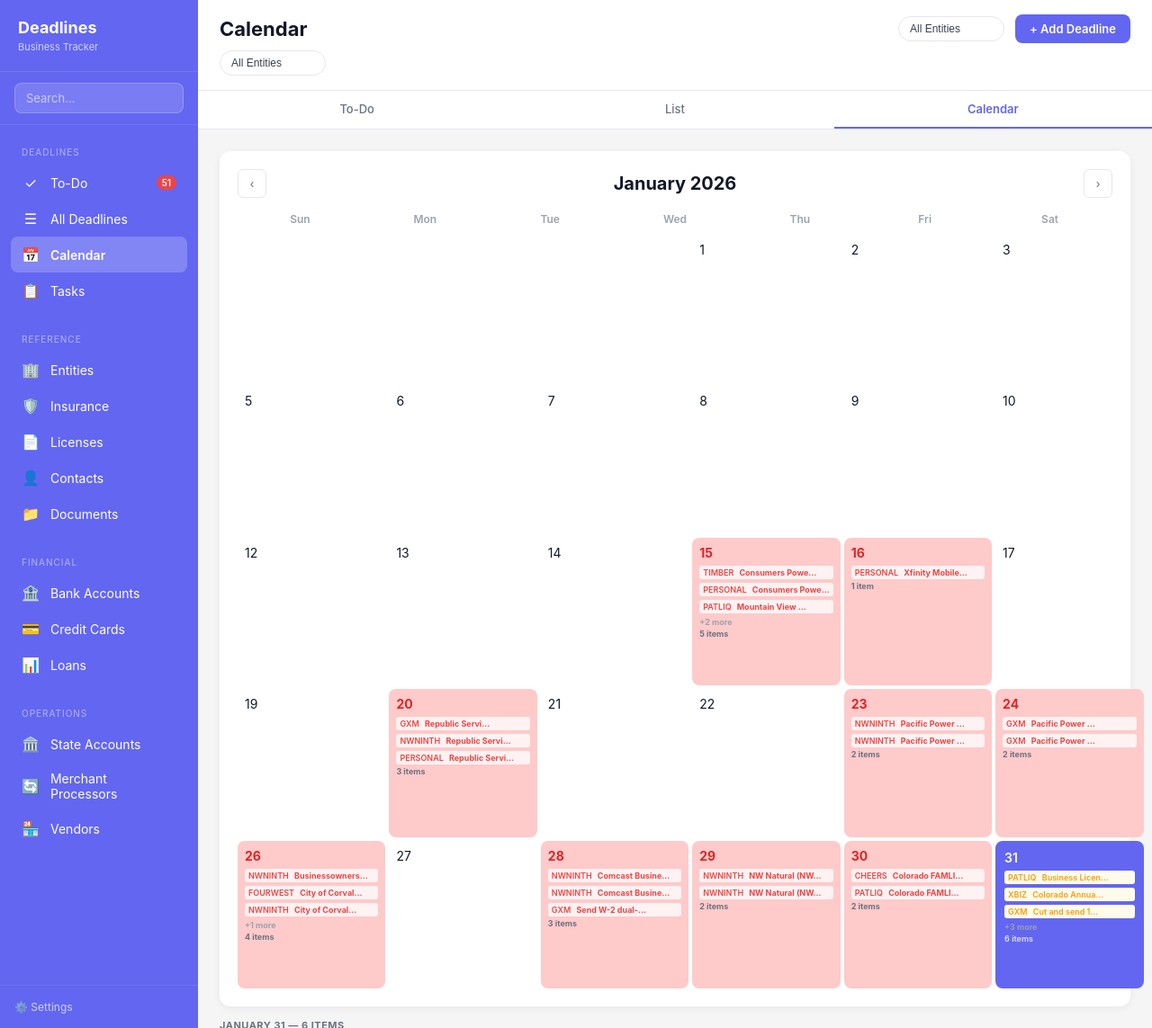
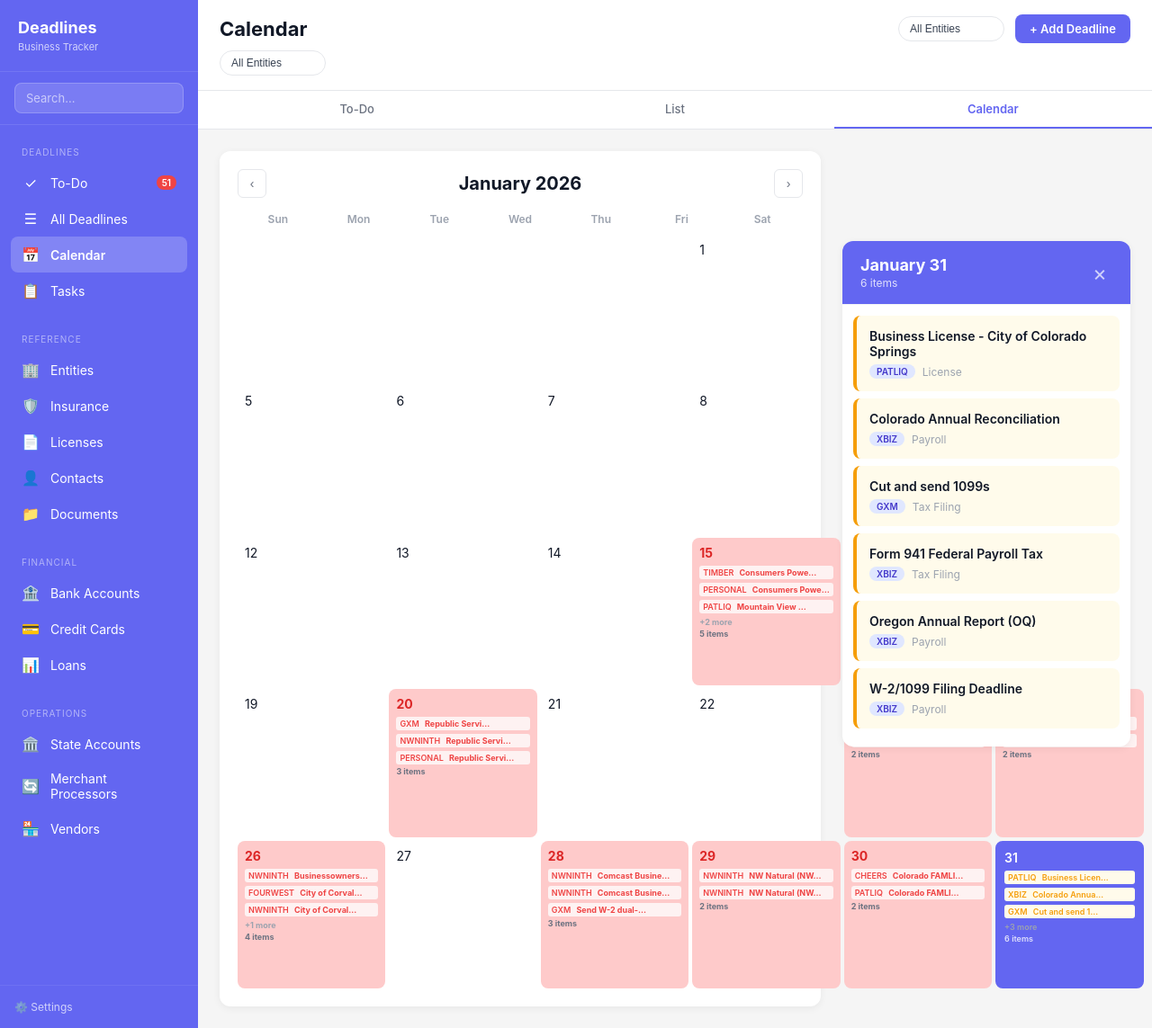
Before and after one commit to lgizzle/deadlines-tracker, a Django app: page /calendar/ in a window 1280 px wide. Shown: the whole page at 90% size. Run offline with Django 5.2, Linux system fonts and the light colour scheme; the visitor is signed in with stand-in values (Sample User, id 1); data comes from the database, SQL or seed files in the repository; data that the repository does not hold is empty.

Commit message:
feat: Add side panel for calendar day details (#12) (#16)
- Desktop: Day selection now shows details in slide-out side panel
- Mobile: Keeps inline day detail below calendar
- Panel includes close button and proper urgency styling
- Sticky positioning keeps panel visible while scrolling

Co-authored-by: lesgutches <lesgutches@example.com>
Co-authored-by: Claude Opus 4.5 <noreply@anthropic.com>

```diff
--- a/deadlines/static/deadlines/css/style.css
+++ b/deadlines/static/deadlines/css/style.css
@@ -1447,3 +1447,190 @@ body {
     display: none;
   }
 }
+
+/* ===================================
+   CALENDAR DAY PANEL
+   Side panel for day details (desktop)
+   =================================== */
+
+/* Mobile: Hide the side panel, show inline detail */
+.day-panel {
+  display: none;
+}
+
+.day-detail-mobile {
+  display: block;
+}
+
+.day-detail-close-mobile {
+  float: right;
+  font-size: 20px;
+  color: var(--gray-400);
+  text-decoration: none;
+  line-height: 1;
+  padding: 0 4px;
+}
+
+.day-detail-close-mobile:hover {
+  color: var(--gray-600);
+}
+
+/* Desktop: Show side panel layout */
+@media (min-width: 1024px) {
+  .day-detail-mobile {
+    display: none;
+  }
+
+  .calendar-layout {
+    display: flex;
+    gap: 24px;
+    align-items: flex-start;
+  }
+
+  .calendar-main {
+    flex: 1;
+    min-width: 0;
+  }
+
+  .day-panel {
+    display: flex;
+    flex-direction: column;
+    width: 320px;
+    background: var(--white);
+    border-radius: var(--radius-xl);
+    box-shadow: var(--shadow-md);
+    max-height: calc(100vh - 200px);
+    position: sticky;
+    top: 100px;
+  }
+
+  .day-panel-header {
+    display: flex;
+    justify-content: space-between;
+    align-items: center;
+    padding: 16px 20px;
+    border-bottom: 1px solid var(--gray-100);
+    background: var(--primary);
+    color: white;
+    border-radius: var(--radius-xl) var(--radius-xl) 0 0;
+  }
+
+  .day-panel-title {
+    display: flex;
+    flex-direction: column;
+    gap: 2px;
+  }
+
+  .day-panel-date {
+    font-size: 18px;
+    font-weight: 700;
+  }
+
+  .day-panel-count {
+    font-size: 12px;
+    opacity: 0.8;
+  }
+
+  .day-panel-close {
+    width: 28px;
+    height: 28px;
+    display: flex;
+    align-items: center;
+    justify-content: center;
+    font-size: 24px;
+    color: white;
+    text-decoration: none;
+    opacity: 0.7;
+    transition: opacity 0.15s;
+    border-radius: var(--radius-sm);
+  }
+
+  .day-panel-close:hover {
+    opacity: 1;
+    background: rgba(255, 255, 255, 0.1);
+  }
+
+  .day-panel-content {
+    flex: 1;
+    overflow-y: auto;
+    padding: 12px;
+  }
+
+  .day-panel-item {
+    display: block;
+    padding: 14px;
+    margin-bottom: 8px;
+    background: var(--gray-50);
+    border-radius: var(--radius-md);
+    text-decoration: none;
+    color: inherit;
+    transition: all 0.15s;
+    border-left: 4px solid var(--success);
+  }
+
+  .day-panel-item:hover {
+    background: var(--gray-100);
+    transform: translateX(2px);
+  }
+
+  .day-panel-item.overdue {
+    border-left-color: var(--danger);
+    background: var(--danger-light);
+  }
+
+  .day-panel-item.upcoming {
+    border-left-color: var(--warning);
+    background: var(--warning-light);
+  }
+
+  .day-panel-item-title {
+    font-weight: 600;
+    font-size: 14px;
+    color: var(--gray-900);
+    margin-bottom: 6px;
+  }
+
+  .day-panel-item-meta {
+    display: flex;
+    gap: 8px;
+    align-items: center;
+    font-size: 12px;
+    color: var(--gray-500);
+  }
+
+  .day-panel-item-entity {
+    background: var(--primary-light);
+    color: #4338ca;
+    padding: 2px 8px;
+    border-radius: 10px;
+    font-size: 10px;
+    font-weight: 600;
+  }
+
+  .day-panel-item-category {
+    color: var(--gray-400);
+  }
+
+  .day-panel-item-amount {
+    font-size: 13px;
+    color: #059669;
+    font-weight: 600;
+    margin-top: 8px;
+  }
+
+  .day-panel-empty {
+    text-align: center;
+    padding: 40px 20px;
+    color: var(--gray-400);
+  }
+
+  .day-panel-empty-icon {
+    font-size: 36px;
+    margin-bottom: 12px;
+  }
+
+  .day-panel-empty-text {
+    font-size: 14px;
+    color: var(--gray-500);
+  }
+}
--- a/deadlines/templates/deadlines/calendar.html
+++ b/deadlines/templates/deadlines/calendar.html
@@ -59,6 +59,8 @@
 </div>
 
 <div class="content">
+  <div class="calendar-layout{% if selected_day %} has-selection{% endif %}">
+    <div class="calendar-main">
       <div class="calendar">
         <div class="calendar-header">
           <div class="calendar-nav">
@@ -138,10 +140,52 @@
 {% endfor %}
         </div>
       </div>
+    </div>
 
     {% if selected_day %}
+    <div class="day-panel">
+      <div class="day-panel-header">
+        <div class="day-panel-title">
+          <span class="day-panel-date">{{ month_name }} {{ selected_day }}</span>
+          <span class="day-panel-count">{{ selected_deadlines|length }} item{% if selected_deadlines|length != 1 %}s{% endif %}</span>
+        </div>
+        <a href="?year={{ year }}&month={{ month }}{% if entity_filter %}&entity={{ entity_filter }}{% endif %}" class="day-panel-close" title="Close">&times;</a>
+      </div>
+      <div class="day-panel-content">
+        {% if selected_deadlines %}
+        {% for deadline in selected_deadlines %}
+        <a
+          href="{% url 'deadlines:deadline_detail' deadline.pk %}"
+          class="day-panel-item {{ deadline.urgency_status }}"
+        >
+          <div class="day-panel-item-title">{{ deadline.title }}</div>
+          <div class="day-panel-item-meta">
+            <span class="day-panel-item-entity">{{ deadline.entity.entity_code }}</span>
+            <span class="day-panel-item-category">{{ deadline.category|default:"" }}</span>
+          </div>
+          {% if deadline.estimated_amount %}
+          <div class="day-panel-item-amount">${{ deadline.estimated_amount }}</div>
+          {% endif %}
+        </a>
+        {% endfor %}
+        {% else %}
+        <div class="day-panel-empty">
+          <div class="day-panel-empty-icon">📅</div>
+          <div class="day-panel-empty-text">No deadlines on this day</div>
+          <a href="{% url 'deadlines:deadline_add' %}" class="btn-primary" style="margin-top: 12px;">+ Add Deadline</a>
+        </div>
+        {% endif %}
+      </div>
+    </div>
+    {% endif %}
+  </div>
+
+  <!-- Mobile: Show day details below calendar -->
+  {% if selected_day %}
+  <div class="day-detail-mobile">
     <div class="section-header">
       {{ month_name }} {{ selected_day }} — {% if selected_deadlines %}{{ selected_deadlines|length }} item{% if selected_deadlines|length != 1 %}s{% endif %}{% else %}No deadlines{% endif %}
+      <a href="?year={{ year }}&month={{ month }}{% if entity_filter %}&entity={{ entity_filter }}{% endif %}" class="day-detail-close-mobile">&times;</a>
     </div>
     {% if selected_deadlines %}
     {% for deadline in selected_deadlines %}
@@ -166,6 +210,7 @@
       <div class="empty-state-text">No deadlines on this day</div>
     </div>
     {% endif %}
+  </div>
   {% endif %}
 </div>
 {% endblock %}
```
Lines whose indentation alone changed are shown as unchanged.
